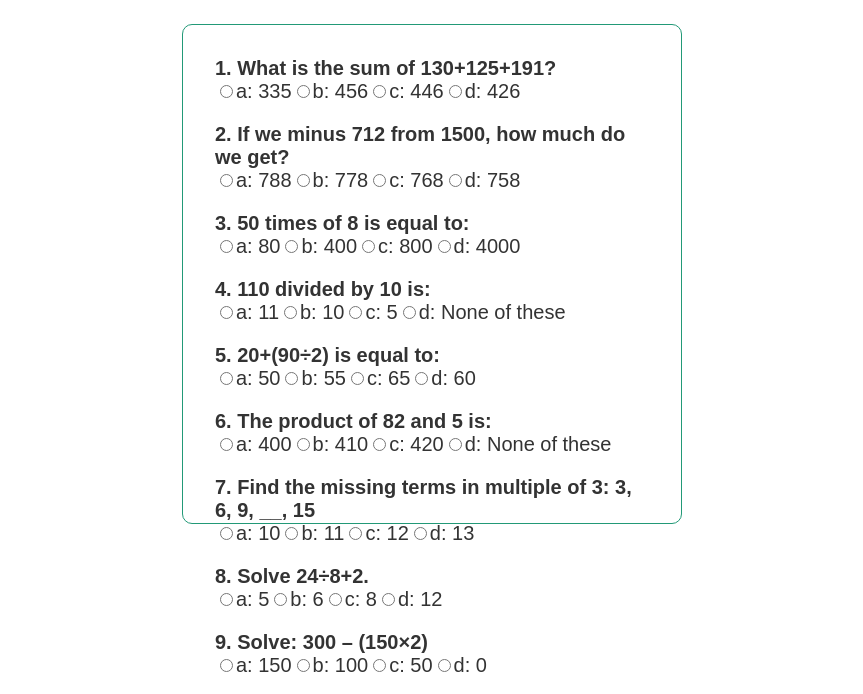
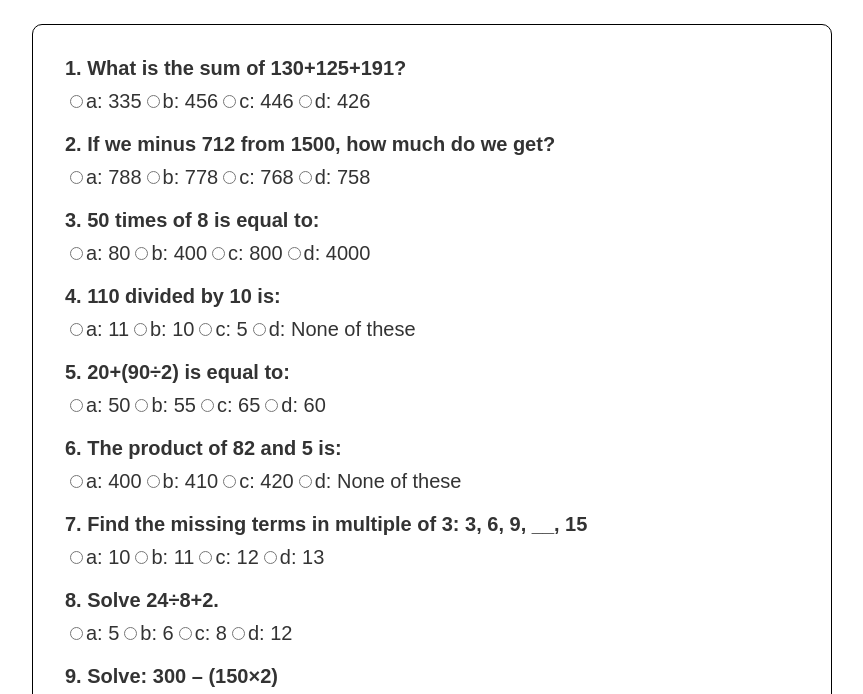
Before and after one commit to Zenkiez22/QuizBee, a plain HTML site: page index.html in a window 1280 px wide. Shown: the part 75-769 px from the top of the page, without its empty margins (208-1071 px from the left). Drawn offline with Linux system fonts and the light colour scheme.

Commit message:
fixed div

```diff
--- a/style.css
+++ b/style.css
@@ -21,12 +21,12 @@ h1 {
 
 
 .question-container {
-  border: #297;
+  border: black;
   border-style: solid;
   border-radius: 10px;
   padding: 2rem;
-  height: 500px;
-  width: 500px;
+  min-height: 500px;
+  width: 800px;
   margin: auto;
   border-width: thin;
 }
@@ -42,9 +42,11 @@ button {
 
   .question{
     font-weight: 600;
+    margin-bottom: 10px;
   }
   .answers {
       margin-bottom: 20px;
+
   }
   #submit{
     font-family: sans-serif;
```
